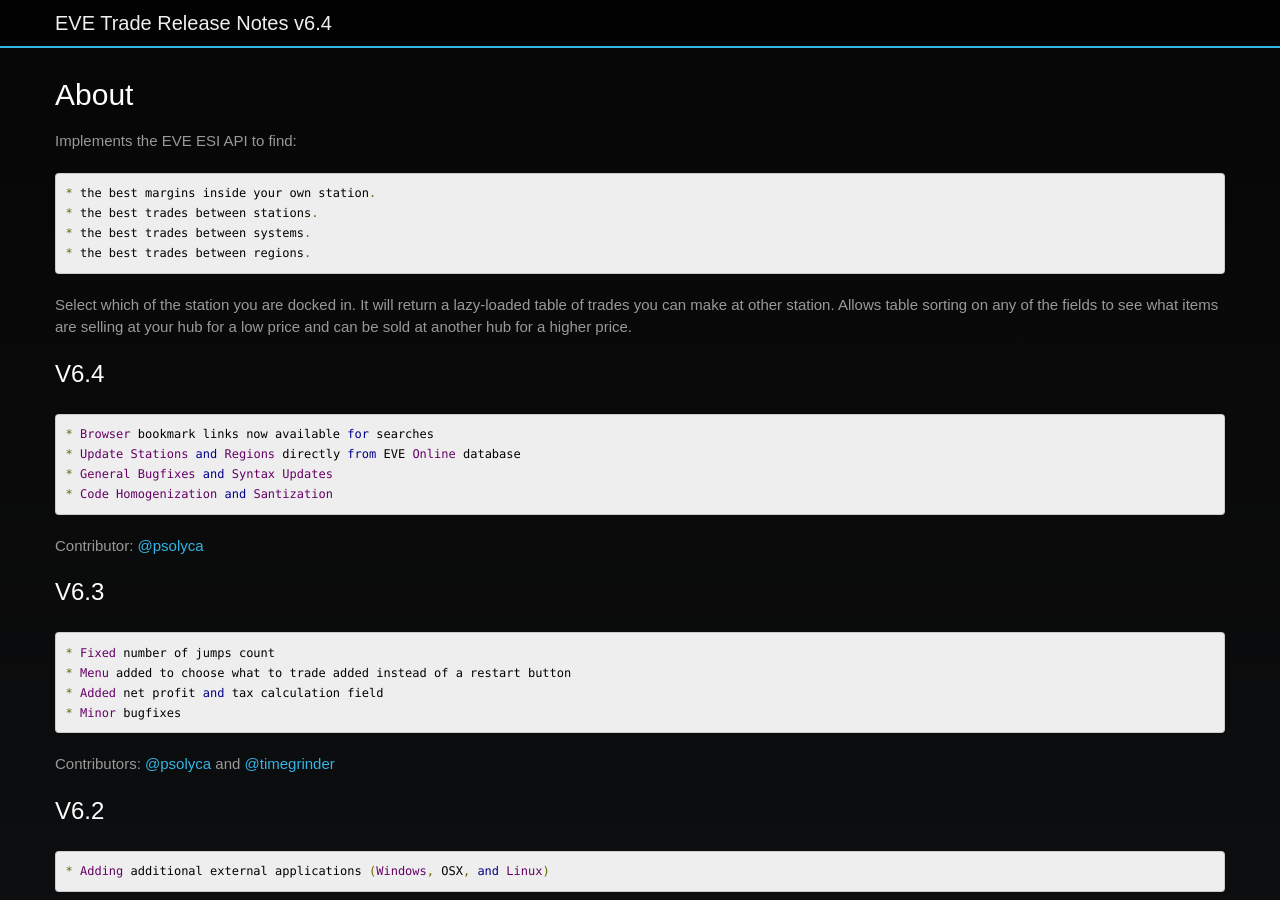
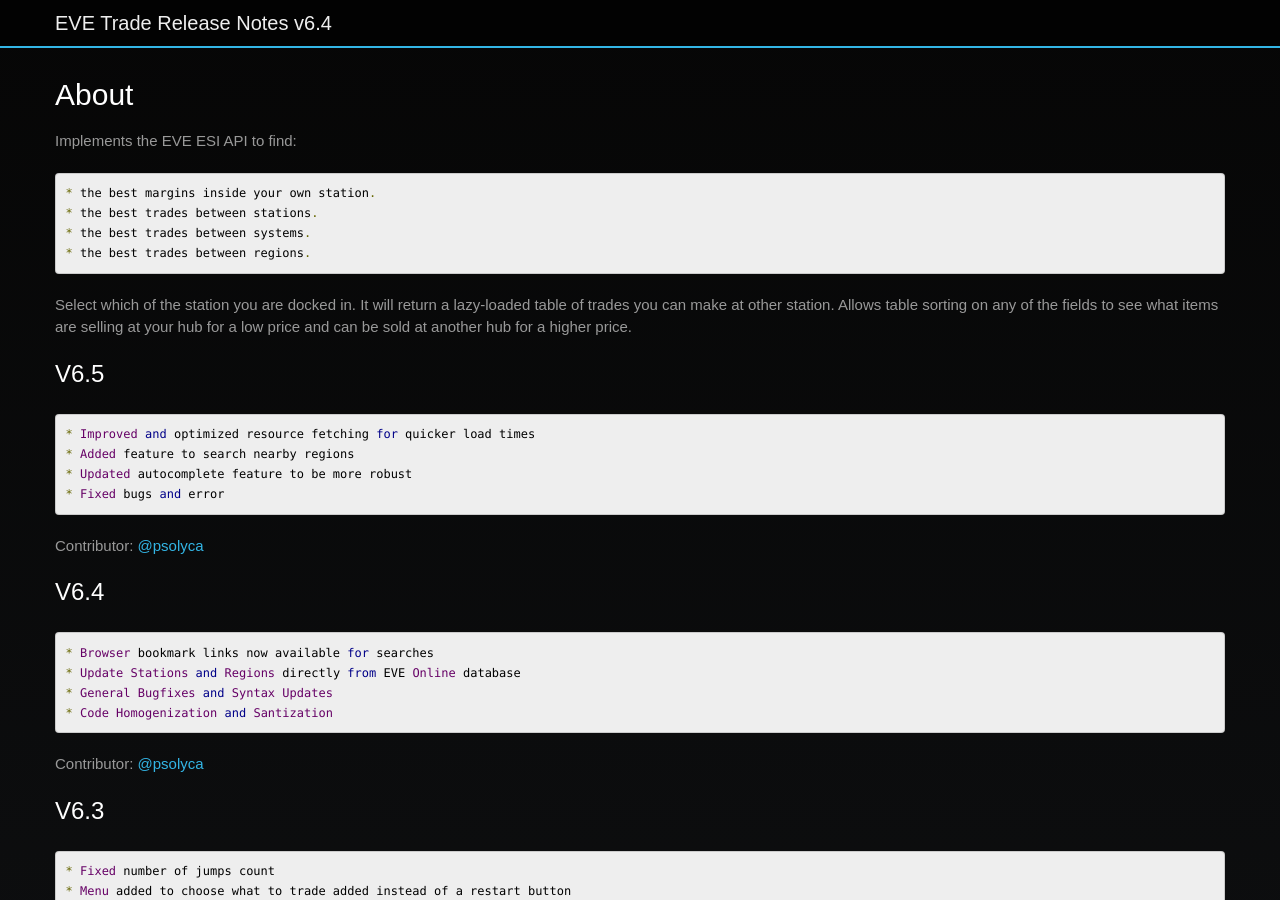
Before and after one commit to awhipp/evetrade, a Jekyll site: the page built from release.md, in a window 1280 px wide and 900 px high. Built offline with Jekyll 4.4.1, drawn with Linux system fonts in a browser that asks for light colours; some web fonts are replaced.

Commit message:
Release 6.5

```diff
--- a/_layouts/release.html
+++ b/_layouts/release.html
@@ -15,6 +15,14 @@
     * the best trades between regions.
 
 Select which of the station you are docked in. It will return a lazy-loaded table of trades you can make at other station. Allows table sorting on any of the fields to see what items are selling at your hub for a low price and can be sold at another hub for a higher price.
+
+### V6.5
+    * Improved and optimized resource fetching for quicker load times
+    * Added feature to search nearby regions
+    * Updated autocomplete feature to be more robust
+    * Fixed bugs and error
+
+Contributor: [@psolyca](https://github.com/psolyca)
 
 ### V6.4
 
--- a/css/styles.css
+++ b/css/styles.css
@@ -403,6 +403,7 @@
 
   .suggestions .clean {
     float: right;
+    margin-top: -0.4em;
   }
 
   input[type="text"], input[type="number"], #r2r_min_security, #r2r_route_preference, #r2r_sales_tax, #s2s_sales_tax, #sst_sales_tax{
```
Also changed, not shown: index.md (+9 -4 lines).
